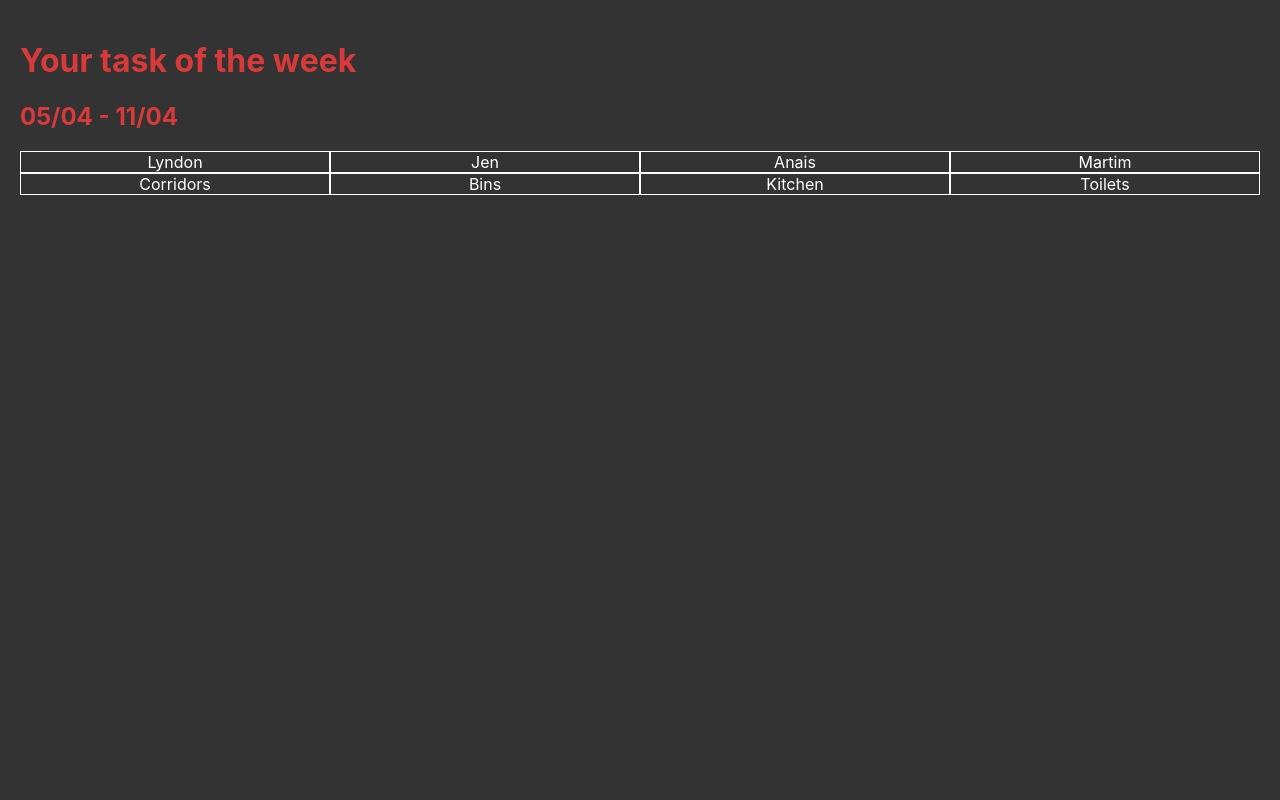
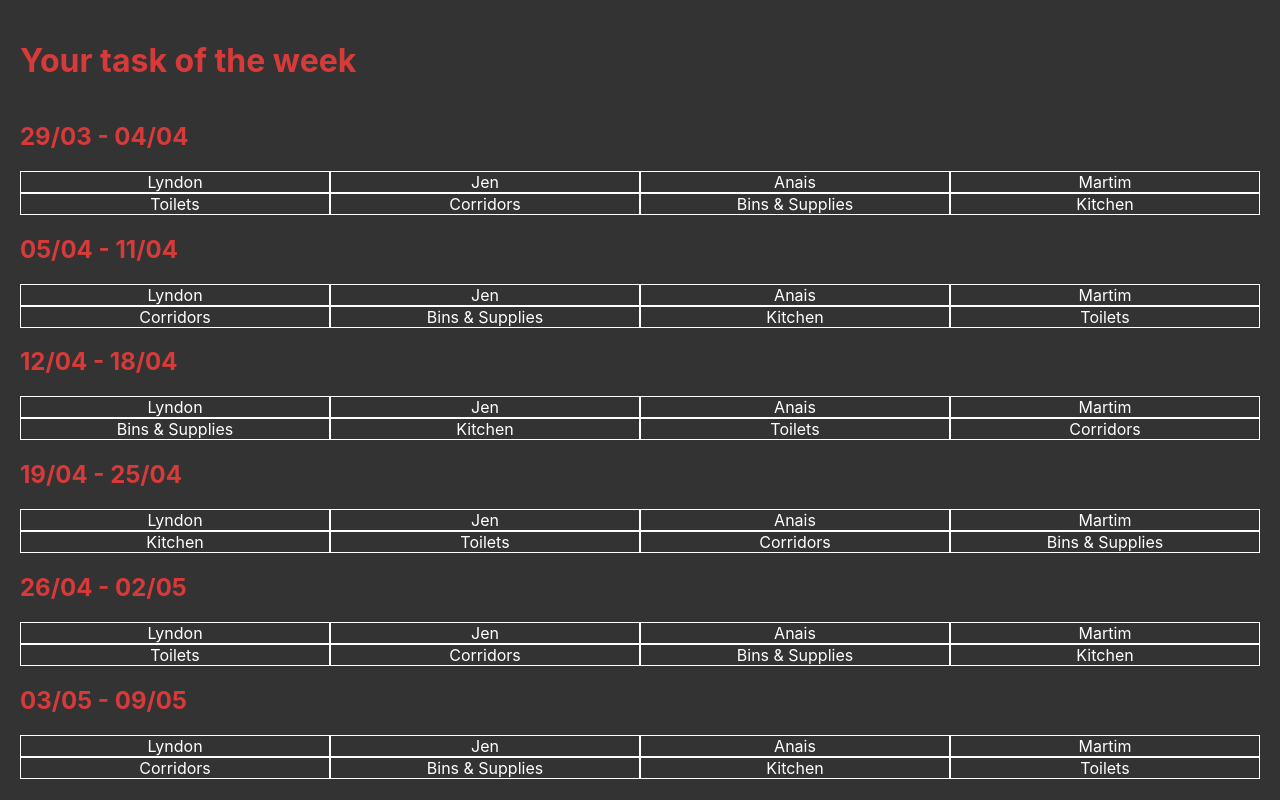
Before and after one commit to jenniredfield/my-house-task, a React (Create React App) app: page / in a window 1280 px wide. Shown: the top 800 px of the page. Built offline with nearby package versions, Linux system fonts and the light colour scheme.

Commit message:
Updated tasks to show one week before and a few in advance

```diff
--- a/src/App.css
+++ b/src/App.css
@@ -10,6 +10,15 @@ header {
 
 .app-tasks {
   display: flex;
+  flex-direction: column;
+}
+
+.app-task-date-title {
+  color: rgb(216, 58, 58);
+}
+
+.app-task-details-container {
+  display: flex;
 }
 
 .app-task-column {
@@ -21,12 +30,3 @@ header {
   border: 1px solid white;
   text-align: center;
 }
-
-@keyframes App-logo-spin {
-  from {
-    transform: rotate(0deg);
-  }
-  to {
-    transform: rotate(360deg);
-  }
-}
--- a/src/App.js
+++ b/src/App.js
@@ -1,38 +1,51 @@
-import moment from "moment";
-import "./App.css";
+import moment from 'moment';
+import { calculateHouseMateWithTask, createListWithDates } from './lib/utils';
+import './App.css';
 
 function App() {
-  const startingDate = "28/12/2020";
-  const tasks = ["Kitchen", "Toilets", "Corridors", "Bins"];
-  const housemates = ["Lyndon", "Jen", "Anais", "Martim"];
-  const startDate = moment(startingDate, "DD/MM/YYYY");
+  const startingDate = '28/12/2020';
+  const tasks = ['Kitchen', 'Toilets', 'Corridors', 'Bins & Supplies'];
+  const housemates = ['Lyndon', 'Jen', 'Anais', 'Martim'];
+  const startDate = moment(startingDate, 'DD/MM/YYYY');
   const now = moment();
-  const diff = now.diff(startDate, "weeks");
+  const numberOfWeeksElapsed = now.diff(startDate, 'weeks');
 
-  const housematesWithTasks = housemates.map((housemate, i) => {
-    const housematesLength = housemates.length;
-    const currNum = (diff % housematesLength) + i;
-    return {
-      housemate,
-      task:
-      currNum >= 4
-          ? tasks[currNum % housematesLength]
-          : tasks[(diff % housematesLength) + i],
-    };
-  });
+  console.log(
+    'calc',
+    calculateHouseMateWithTask(
+      housemates,
+      tasks,
+      startDate,
+      numberOfWeeksElapsed
+    )
+  );
 
-  const weekStartingDate = moment(startingDate, "DD/MM/YYYY").add(String(diff), 'weeks').format('DD/MM');
-  const weekEndingDate = moment(startingDate, "DD/MM/YYYY").add(String(diff), 'weeks').add('6', 'days').format('DD/MM');
+  console.log(
+    'list',
+    createListWithDates(housemates, tasks, startDate, numberOfWeeksElapsed)
+  );
+  const listWithHouseMateTasks = createListWithDates(
+    housemates,
+    tasks,
+    startDate,
+    numberOfWeeksElapsed
+  );
 
   return (
     <div className="App">
       <header>
         <h1>Your task of the week</h1>
-        <h2>{`${weekStartingDate} - ${weekEndingDate}`}</h2>
       </header>
       <div className="app-content">
         <div className="app-tasks">
-          {housematesWithTasks.map((h) => {
+          {listWithHouseMateTasks.map(
+            ({ weekDateDetails, houseMatesWithTasks }) => {
+              return (
+                <div className="app-task">
+                  <h2 className="app-task-date-title">{`${weekDateDetails.weekStartDate} - ${weekDateDetails.weekEndDate}`}</h2>
+
+                  <div className="app-task-details-container">
+                    {houseMatesWithTasks.map((h) => {
                       return (
                         <div className="app-task-column" key={h.task}>
                           <div className="app-task-row">{h.housemate}</div>
@@ -42,6 +55,11 @@ function App() {
                     })}
                   </div>
                 </div>
+              );
+            }
+          )}
+        </div>
+      </div>
     </div>
   );
 }
--- /dev/null
+++ b/src/lib/utils.js
@@ -0,0 +1,35 @@
+import moment from "moment";
+
+const NUMBER_OF_WEEK_IN_ADVANCE = 8;
+
+export function createListWithDates(housemates, tasks, startingDate, numbersOfWeeksElapsed) {
+    const lastWeek = numbersOfWeeksElapsed - 1;
+    const nextFewWeeks = numbersOfWeeksElapsed + NUMBER_OF_WEEK_IN_ADVANCE;
+    const listOfTasks = []
+
+    for (let i = lastWeek; i < nextFewWeeks; i++) {
+        listOfTasks.push(calculateHouseMateWithTask(housemates, tasks, startingDate, i));
+    }
+
+    return listOfTasks;
+}
+
+export function calculateHouseMateWithTask(housemates, tasks, startingDate, numbersOfWeeksElapsed) {
+    const weekStartDate = moment(startingDate, "DD/MM/YYYY").add(String(numbersOfWeeksElapsed), 'weeks').format('DD/MM');
+    const weekEndDate =  moment(startingDate, "DD/MM/YYYY").add(String(numbersOfWeeksElapsed), 'weeks').add('6', 'days').format('DD/MM');
+
+    return {
+        weekDateDetails: { weekStartDate, weekEndDate },
+        houseMatesWithTasks: housemates.map((housemate, i) => {
+            const housematesLength = housemates.length;
+            const currNum = (numbersOfWeeksElapsed % housematesLength) + i;
+            return {
+              housemate,
+              task:
+              currNum >= 4
+                  ? tasks[currNum % housematesLength]
+                  : tasks[(numbersOfWeeksElapsed % housematesLength) + i],
+            };
+          })
+    }
+}
```
Lines whose indentation alone changed are shown as unchanged.
